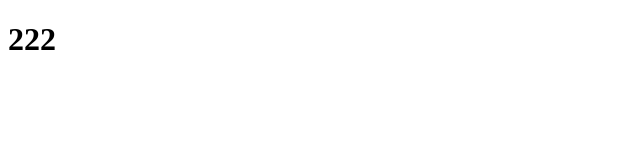
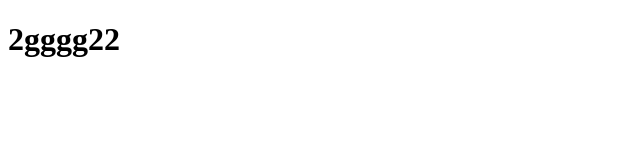
Before and after one commit to amrhee/amrhee.github.io, a plain HTML site: page index.html in a window 1280 px wide. Shown: the whole page, without its empty margins (0-640 px from the left). Drawn offline with Linux system fonts and the light colour scheme.

Commit message:
Update index.html

```diff
--- a/index.html
+++ b/index.html
@@ -8,6 +8,6 @@
 
 </head>
 <body>
-    <h1>222</h1>
+    <h1>2gggg22</h1>
 </body>
 </html>
```
